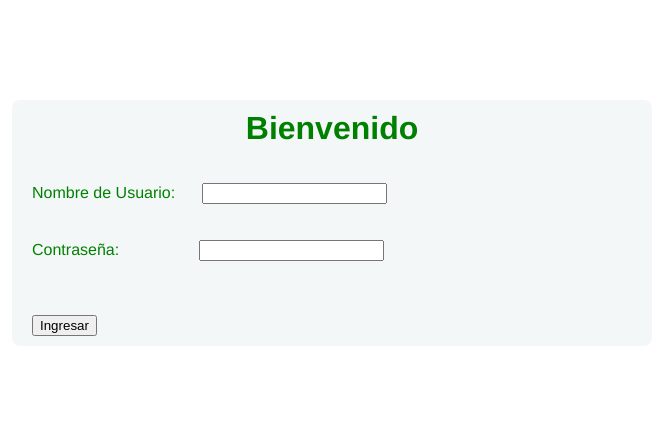
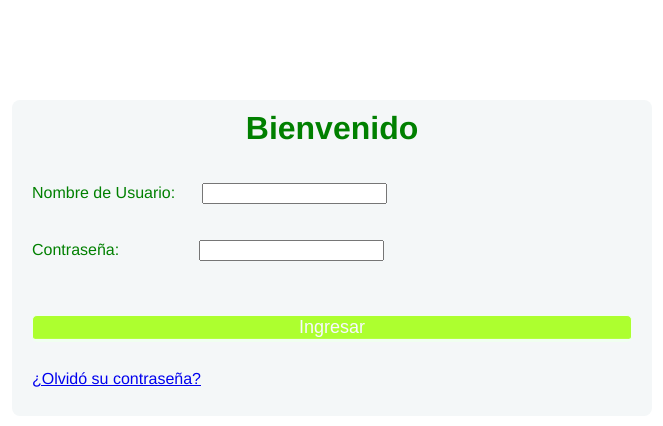
Before and after one commit to Denisc1n/Ejercicios-ProgramacionIII, a PHP site: page /proyectoDos.html in a window 1280 px wide. Shown: the top 426 px of the page, without its empty margins (308-971 px from the left). Run offline with PHP 8.4, Linux system fonts and the light colour scheme.

Commit message:
Link de contraseña olvidada.
Agregue un link de contraseña olvidada (para no repetir el boton)
EL link es auto recurrente al a pagina html.

```diff
--- a/Proyecto Dos/estiloProyectoDos.css
+++ b/Proyecto Dos/estiloProyectoDos.css
@@ -15,3 +15,18 @@ h1 {
   margin: auto;
   text-align: center;
 }
+
+button {
+  padding: auto;
+  color: #F8F8FF;
+  background-color: #ADFF2F;
+  font-size: 18px;
+  text-align: center;
+  font-style: normal;
+  border-radius: 5px;
+  width: 100%;
+  border: 1px solid #F0FFF0;
+  border-width: 1px 1px 3px;
+  box-shadow: 0 -1px 0 rgba(255,255,255,0.1) inset;
+  margin-bottom: 10px;
+}
--- a/Proyecto Dos/proyectoDos.html
+++ b/Proyecto Dos/proyectoDos.html
@@ -23,7 +23,14 @@
   <br>
   <br>
 
-  <input type="submit"name="boton"value="Ingresar">
+  <button type="submit"name="boton"value="Ingresar">Ingresar</button>
+  <br>
+  <br>
+
+  <a href="proyectoDos.html">¿Olvidó su contraseña?</a>
+  <br>
+  <br>
+
   </form>
   </body>
 </html>
```
